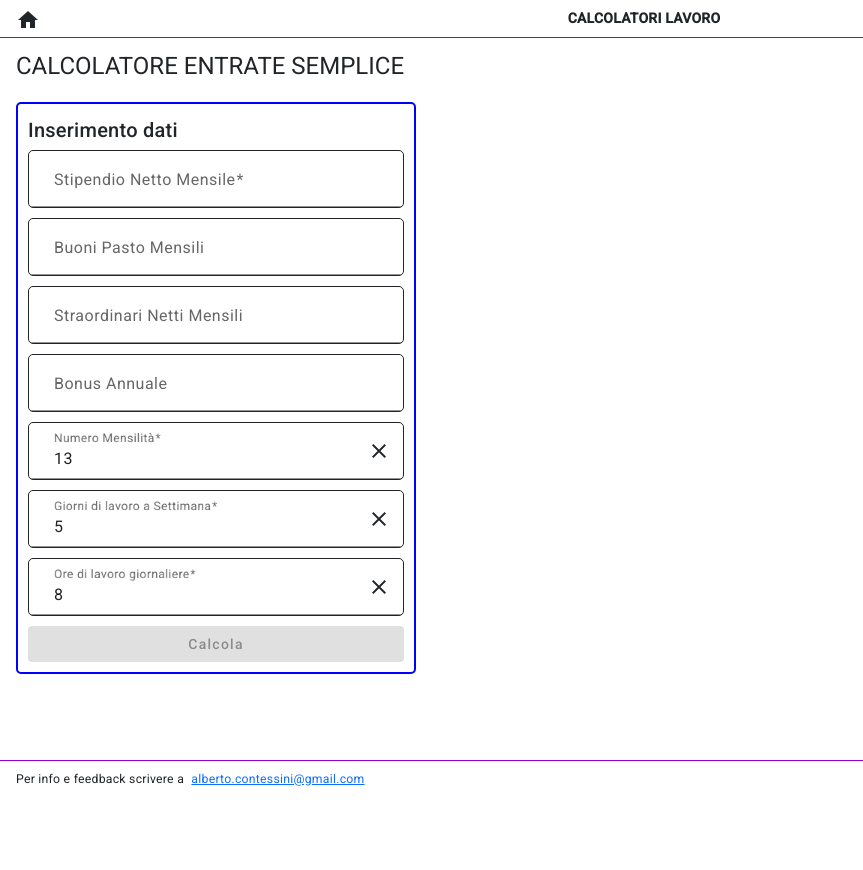
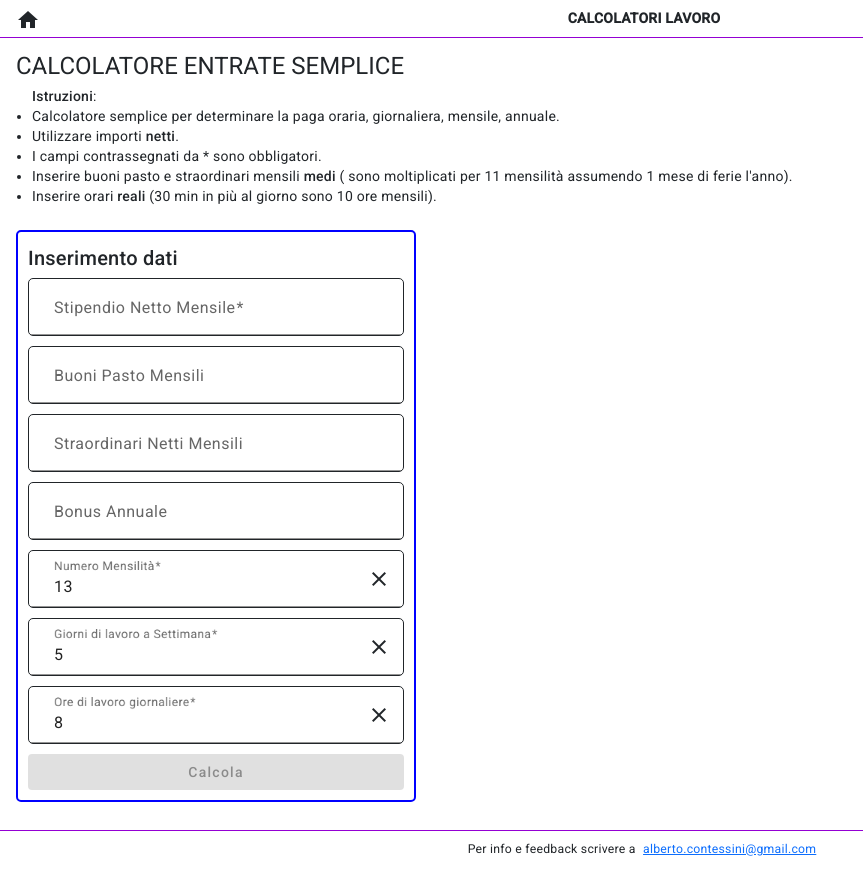
Before and after one commit to jinz00/artist-market, an Angular app in the folder artist-market/: page /calcolatore-semplice in a window 1280 px wide. Shown: the whole page, without its empty margins (0-863 px from the left). Before the commit the page ends 800 px from the top, so only its background shows below. Built offline with nearby package versions, Linux system fonts and the light colour scheme.

Commit message:
add description fix varie

```diff
--- a/artist-market/src/app/app.component.html
+++ b/artist-market/src/app/app.component.html
@@ -13,7 +13,7 @@
   </div>
   <router-outlet></router-outlet>
 
-  <div class="footer d-flex justify-content-between">
+  <div class="footer d-flex justify-content-center">
     <small>Per info e feedback scrivere a
       <a class="px-1" href="mailto:alberto.contessini@gmail.com" target="_blank"> alberto.contessini@gmail.com</a>
     </small>
--- a/artist-market/src/app/calcolatore-paga-semplice/calcolatore-paga-semplice.component.html
+++ b/artist-market/src/app/calcolatore-paga-semplice/calcolatore-paga-semplice.component.html
@@ -1,6 +1,16 @@
 
 <div class="calcolatore-paga-semplice py-2 px-3">
-    <h1 class="py-1">CALCOLATORE ENTRATE SEMPLICE</h1>
+    <h1 class="py-1 mb-0">CALCOLATORE ENTRATE SEMPLICE</h1>
+    <div class="calcolatore-paga-semplice__instruction pb-2">
+        <ul>
+            <span class="semi-bold">Istruzioni</span>:
+            <li>Calcolatore semplice per determinare la paga oraria, giornaliera, mensile, annuale.</li>
+            <li>Utilizzare importi <span class="semi-bold">netti</span>.</li>
+            <li>I campi contrassegnati da * sono obbligatori.</li>
+            <li>Inserire buoni pasto e straordinari mensili <span class="semi-bold">medi</span> ( sono moltiplicati per 11 mensilità assumendo 1 mese di ferie l'anno).</li>
+            <li>Inserire orari <span class="semi-bold">reali</span> (30 min in più al giorno sono 10 ore mensili).</li>
+        </ul>
+    </div>
     <div class="row justify-content-start">
         <div class="col-xs-12 col-lg-6 col-xl-4 pb-3 mb-1">
             <div class="calcolatore-paga-semplice__input-data">
@@ -9,7 +19,7 @@
                     <div class="col-xs-12 calcolatore-paga-semplice__form-field">
                         <mat-form-field class="example-form-field">
                             <mat-label>Stipendio Netto Mensile</mat-label>
-                            <input matInput type="number" class="no-spinners" [formControlName]="'stipendioMensile'">
+                            <input onwheel="return false;" matInput type="number" class="no-spinners" [formControlName]="'stipendioMensile'">
                             <button *ngIf="datiLavoroForm.get('stipendioMensile')?.value" matSuffix mat-icon-button aria-label="Clear" (click)="resetField(datiLavoroForm.get('stipendioMensile')!)">
                                 <mat-icon>close</mat-icon>
                             </button>
@@ -18,7 +28,7 @@
                     <div class="col-xs-12 calcolatore-paga-semplice__form-field">
                         <mat-form-field class="example-form-field">
                             <mat-label>Buoni Pasto Mensili</mat-label>
-                            <input matInput type="number" class="no-spinners" [formControlName]="'buoniPasto'">
+                            <input onwheel="return false;" matInput type="number" class="no-spinners" [formControlName]="'buoniPasto'">
                             <button *ngIf="datiLavoroForm.get('buoniPasto')?.value" matSuffix mat-icon-button aria-label="Clear" (click)="resetField(datiLavoroForm.get('buoniPasto')!)">
                                 <mat-icon>close</mat-icon>
                             </button>
@@ -27,7 +37,7 @@
                     <div class="col-xs-12 calcolatore-paga-semplice__form-field">
                         <mat-form-field class="example-form-field">
                             <mat-label>Straordinari Netti Mensili</mat-label>
-                            <input matInput type="number" class="no-spinners" [formControlName]="'straordinari'">
+                            <input onwheel="return false;" matInput type="number" class="no-spinners" [formControlName]="'straordinari'">
                             <button *ngIf="datiLavoroForm.get('straordinari')?.value" matSuffix mat-icon-button aria-label="Clear" (click)="resetField(datiLavoroForm.get('straordinari')!)">
                                 <mat-icon>close</mat-icon>
                             </button>
@@ -36,7 +46,7 @@
                     <div class="col-xs-12 calcolatore-paga-semplice__form-field">
                         <mat-form-field class="example-form-field">
                             <mat-label>Bonus Annuale</mat-label>
-                            <input matInput type="number" class="no-spinners" [formControlName]="'bonusProduttività'">
+                            <input onwheel="return false;" matInput type="number" class="no-spinners" [formControlName]="'bonusProduttività'">
                             <button *ngIf="datiLavoroForm.get('bonusProduttività')?.value" matSuffix mat-icon-button aria-label="Clear" (click)="resetField(datiLavoroForm.get('bonusProduttività')!)">
                                 <mat-icon>close</mat-icon>
                             </button>
@@ -45,7 +55,7 @@
                     <div class="col-xs-12 calcolatore-paga-semplice__form-field">
                         <mat-form-field class="example-form-field">
                             <mat-label>Numero Mensilità</mat-label>
-                            <input matInput type="number" class="no-spinners" [formControlName]="'mensilità'">
+                            <input onwheel="return false;" matInput type="number" class="no-spinners" [formControlName]="'mensilità'">
                             <button *ngIf="datiLavoroForm.get('mensilità')?.value" matSuffix mat-icon-button aria-label="Clear" (click)="resetField(datiLavoroForm.get('mensilità')!)">
                                 <mat-icon>close</mat-icon>
                             </button>
@@ -54,7 +64,7 @@
                     <div class="col-xs-12 calcolatore-paga-semplice__form-field">
                         <mat-form-field class="example-form-field">
                             <mat-label>Giorni di lavoro a Settimana</mat-label>
-                            <input matInput type="number" class="no-spinners" [formControlName]="'giorniLavoroSettimana'">
+                            <input onwheel="return false;" matInput type="number" class="no-spinners" [formControlName]="'giorniLavoroSettimana'">
                             <button *ngIf="datiLavoroForm.get('giorniLavoroSettimana')?.value" matSuffix mat-icon-button aria-label="Clear" (click)="resetField(datiLavoroForm.get('giorniLavoroSettimana')!)">
                                 <mat-icon>close</mat-icon>
                             </button>
@@ -63,7 +73,7 @@
                     <div class="col-xs-12 calcolatore-paga-semplice__form-field">
                         <mat-form-field class="example-form-field">
                             <mat-label>Ore di lavoro giornaliere</mat-label>
-                            <input matInput type="number" class="no-spinners" [formControlName]="'oreLavoroGiorno'">
+                            <input onwheel="return false;" matInput type="number" class="no-spinners" [formControlName]="'oreLavoroGiorno'">
                             <button *ngIf="datiLavoroForm.get('oreLavoroGiorno')?.value" matSuffix mat-icon-button aria-label="Clear" (click)="resetField(datiLavoroForm.get('oreLavoroGiorno')!)">
                                 <mat-icon>close</mat-icon>
                             </button>
@@ -76,13 +86,23 @@
             </div>
         </div>
 
-        <div *ngIf="pagaStipendioOutput.entrateNetteAnnue" id="calcolatore-semplice-results" class="col-xs-12 col-lg-6 col-xl-8">
+        <div *ngIf="pagaStipendioOutput.entrateNetteAnnue" class="col-xs-12 col-lg-6 col-xl-8">
             <div class="calcolatore-paga-semplice__output-data">
-                <h2 class="calcolatore-paga-semplice__output-title pb-1 mb-0">Risultati</h2>
-                <p>Stipendio netto annuo: <b>{{pagaStipendioOutput.entrateNetteAnnue | currency:'EUR':'symbol':'1.2-2':'it' }}</b></p>
-                <p>Entrate nette mensili: <b>{{pagaStipendioOutput.entrateNetteMese | currency:'EUR':'symbol':'1.2-2':'it' }}</b></p>
-                <p>Entrate nette per giorno di lavoro: <b>{{pagaStipendioOutput.entreateGiornoLavoro | currency:'EUR':'symbol':'1.2-2':'it' }}</b></p>
-                <p>Entrate nette per ora di lavoro: <b>{{pagaStipendioOutput.pagaOrariaNetta | currency:'EUR':'symbol':'1.2-2':'it' }}</b></p>
+                <h2 class="calcolatore-paga-semplice__output-title pb-1 mb-0" id="calcolatore-semplice-results">Risultati</h2>
+                <div class="calcolatore-paga-semplice__output-results--mensile-tot">
+                    <div class="pb-2 semi-bold">Risultati ottenuti considerando <b>tutte</b> le entrate annuali divise su 12 mensilità (buoni pasto, bonus, straordinari)</div>
+                    <p>Stipendio netto annuo: <b>{{pagaStipendioTotOutput.entrateNetteAnnue | currency:'EUR':'symbol':'1.2-2':'it' }}</b></p>
+                    <p>Entrate nette mensili: <b>{{pagaStipendioTotOutput.entrateNetteMese | currency:'EUR':'symbol':'1.2-2':'it' }}</b></p>
+                    <p>Entrate nette per giorno di lavoro: <b>{{pagaStipendioTotOutput.entreateGiornoLavoro | currency:'EUR':'symbol':'1.2-2':'it' }}</b></p>
+                    <p>Entrate nette per ora di lavoro: <b>{{pagaStipendioTotOutput.pagaOrariaNetta | currency:'EUR':'symbol':'1.2-2':'it' }}</b></p>
+                </div>
+                <div class="calcolatore-paga-semplice__output-results--mensile pt-3">
+                    <div class="pb-2 semi-bold">Risultati ottenuti considerando <b>soltanto</b> lo stipendio mensile</div>
+                    <p>Stipendio netto annuo: <b>{{pagaStipendioOutput.entrateNetteAnnue | currency:'EUR':'symbol':'1.2-2':'it' }}</b></p>
+                    <p>Entrate nette mensili: <b>{{pagaStipendioOutput.entrateNetteMese | currency:'EUR':'symbol':'1.2-2':'it' }}</b></p>
+                    <p>Entrate nette per giorno di lavoro: <b>{{pagaStipendioOutput.entreateGiornoLavoro | currency:'EUR':'symbol':'1.2-2':'it' }}</b></p>
+                    <p>Entrate nette per ora di lavoro: <b>{{pagaStipendioOutput.pagaOrariaNetta | currency:'EUR':'symbol':'1.2-2':'it' }}</b></p>
+                </div>
             </div>
         </div>
     </div>
--- a/artist-market/src/app/calcolatore-paga-semplice/calcolatore-paga-semplice.component.scss
+++ b/artist-market/src/app/calcolatore-paga-semplice/calcolatore-paga-semplice.component.scss
@@ -1,4 +1,11 @@
 .calcolatore-paga-semplice {
+
+  &__instruction {
+    ul {
+      padding-left: 1rem;
+    }
+  }
+
   &__form {
     flex-direction: column;
 
--- a/artist-market/src/styles.scss
+++ b/artist-market/src/styles.scss
@@ -24,3 +24,7 @@ input[type="number"]::-webkit-outer-spin-button {
 input[type="number"] {
   -moz-appearance: textfield;
 }
+
+.semi-bold {
+  font-weight: 500;
+}
```
Also changed, not shown: artist-market/src/app/calcolatore-paga-semplice/calcolatore-paga-semplice.component.ts (+22 -6 lines), artist-market/src/app/inferfaces/ comparatore-lavoro.interface.ts (+10 -0 lines).
